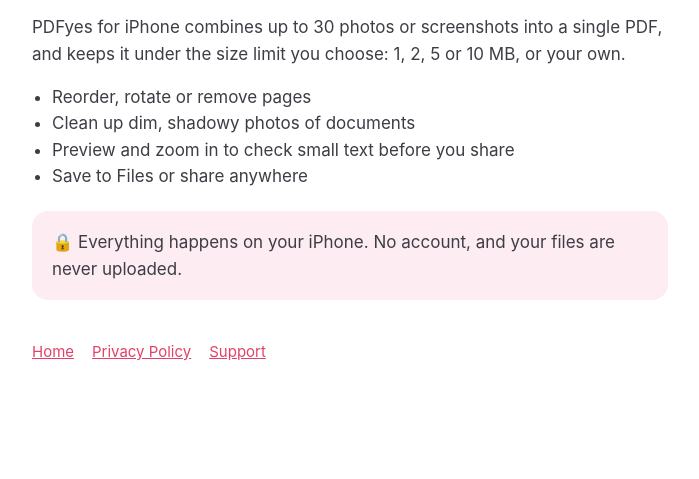
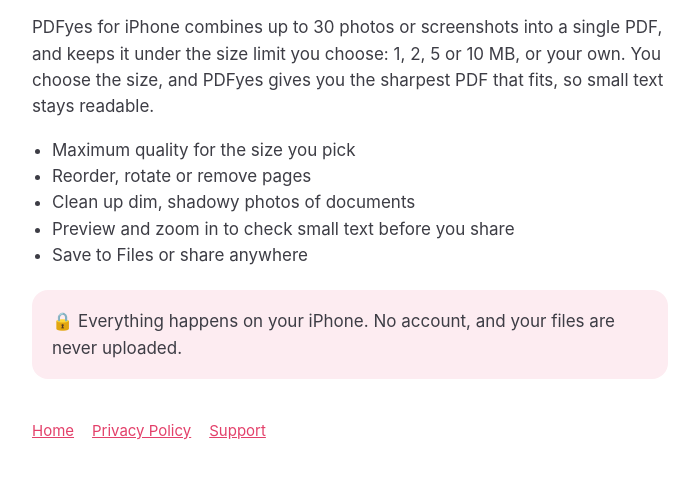
Before and after one commit to VanessaRobine/pdfyes, a plain HTML site: page index.html in a window 1280 px wide. Shown: the part 165-644 px from the top of the page, without its empty margins (290-989 px from the left). Drawn offline with Linux system fonts and the light colour scheme.

Commit message:
Website: highlight max quality at your chosen size
Co-Authored-By: Claude Opus 5.5 <noreply@anthropic.com>
Claude-Session: https://claude.ai/code/session_016t7Ls3NozpD3eYhCCxs9Sf

```diff
--- a/index.html
+++ b/index.html
@@ -13,8 +13,8 @@ a{color:var(--pink)}nav{margin-top:40px;font-size:15px;color:var(--gray)}nav a{m
 </style></head><body><div class="wrap">
 <header><img src="icon.png" alt=""><a class="wm" href="./"><b>PDF</b>yes</a></header>
 <h1>One PDF that fits your upload limit.</h1>
-<p>PDFyes for iPhone combines up to 30 photos or screenshots into a single PDF, and keeps it under the size limit you choose: 1, 2, 5 or 10 MB, or your own.</p>
-<ul><li>Reorder, rotate or remove pages</li><li>Clean up dim, shadowy photos of documents</li><li>Preview and zoom in to check small text before you share</li><li>Save to Files or share anywhere</li></ul>
+<p>PDFyes for iPhone combines up to 30 photos or screenshots into a single PDF, and keeps it under the size limit you choose: 1, 2, 5 or 10 MB, or your own. You choose the size, and PDFyes gives you the sharpest PDF that fits, so small text stays readable.</p>
+<ul><li>Maximum quality for the size you pick</li><li>Reorder, rotate or remove pages</li><li>Clean up dim, shadowy photos of documents</li><li>Preview and zoom in to check small text before you share</li><li>Save to Files or share anywhere</li></ul>
 <div class="card"><p style="margin:0">🔒 Everything happens on your iPhone. No account, and your files are never uploaded.</p></div>
 <nav><a href="./">Home</a><a href="privacy/">Privacy Policy</a><a href="support/">Support</a></nav>
 </div></body></html>
```
